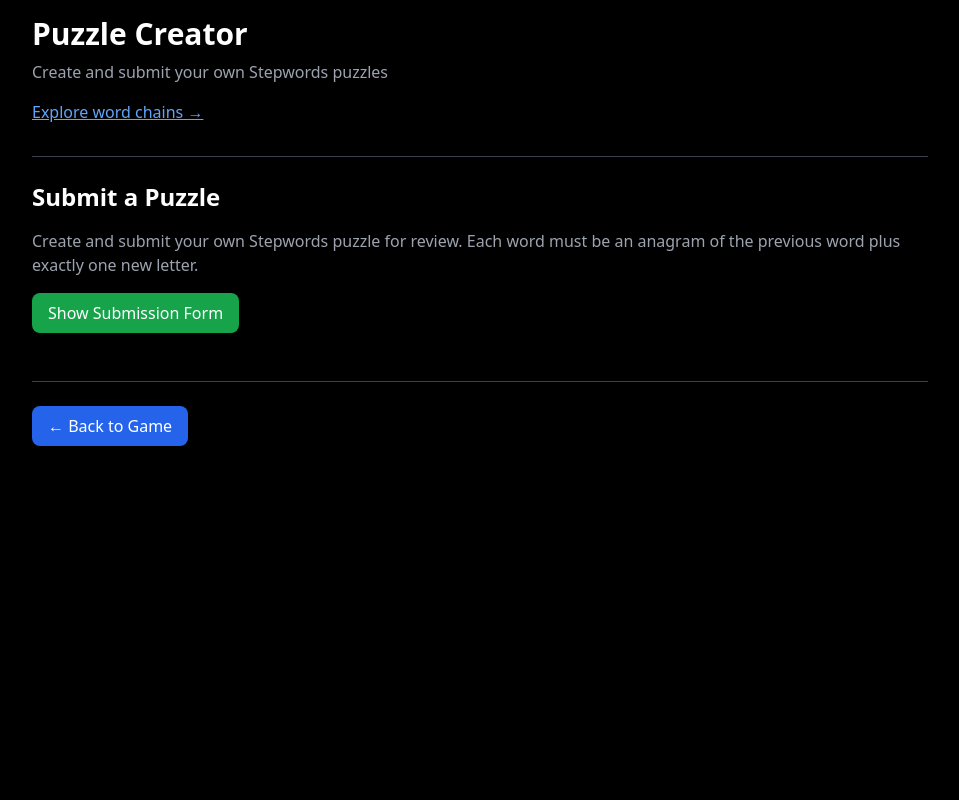
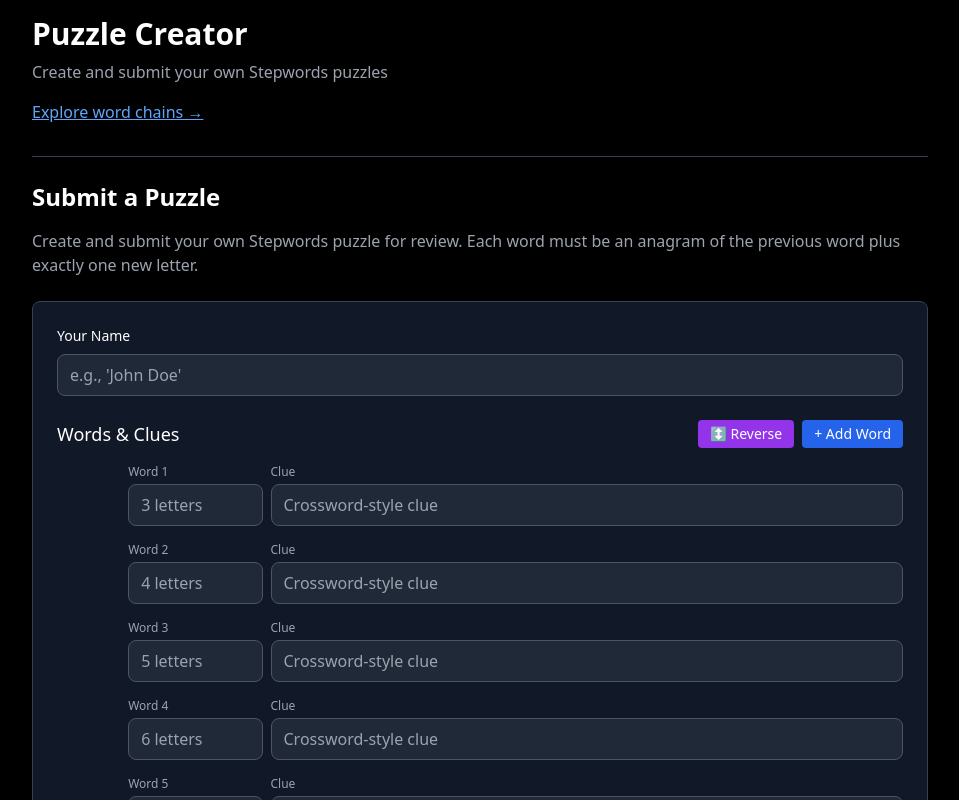
Before and after one commit to benreich4/stepwords, a React (Vite) app: page /create in a window 1280 px wide. Shown: the top 800 px of the page, without its empty margins (160-1119 px from the left). Built offline with nearby package versions, Linux system fonts and the light colour scheme.

Commit message:
remove show submission button

```diff
--- a/src/pages/PuzzleCreator.jsx
+++ b/src/pages/PuzzleCreator.jsx
@@ -7,7 +7,6 @@ const PuzzleCreatorSimple = () => {
   const [submissionAuthor, setSubmissionAuthor] = useState('');
   // title is not used in current backend format
   const [submissionStatus, setSubmissionStatus] = useState('');
-  const [showSubmissionForm, setShowSubmissionForm] = useState(false);
 
   const navigate = useNavigate();
 
@@ -158,16 +157,9 @@ const PuzzleCreatorSimple = () => {
               Create and submit your own Stepwords puzzle for review. Each word must be an anagram of the previous word plus exactly one new letter.
             </p>
 
-            <button
-              onClick={() => setShowSubmissionForm(!showSubmissionForm)}
-              className="px-4 py-2 bg-green-600 hover:bg-green-700 rounded-lg transition-colors mb-4"
-            >
-              {showSubmissionForm ? 'Hide Submission Form' : 'Show Submission Form'}
-            </button>
           </div>
 
-          {showSubmissionForm && (
-            <div className="bg-gray-900 p-6 rounded-lg border border-gray-700">
+          <div className="bg-gray-900 p-6 rounded-lg border border-gray-700">
               {/* Puzzle Info */}
               <div className="mb-6">
                 <div>
@@ -268,7 +260,6 @@ const PuzzleCreatorSimple = () => {
                 )}
               </div>
             </div>
-          )}
         </div>
 
         {/* Back to Game */}
```
